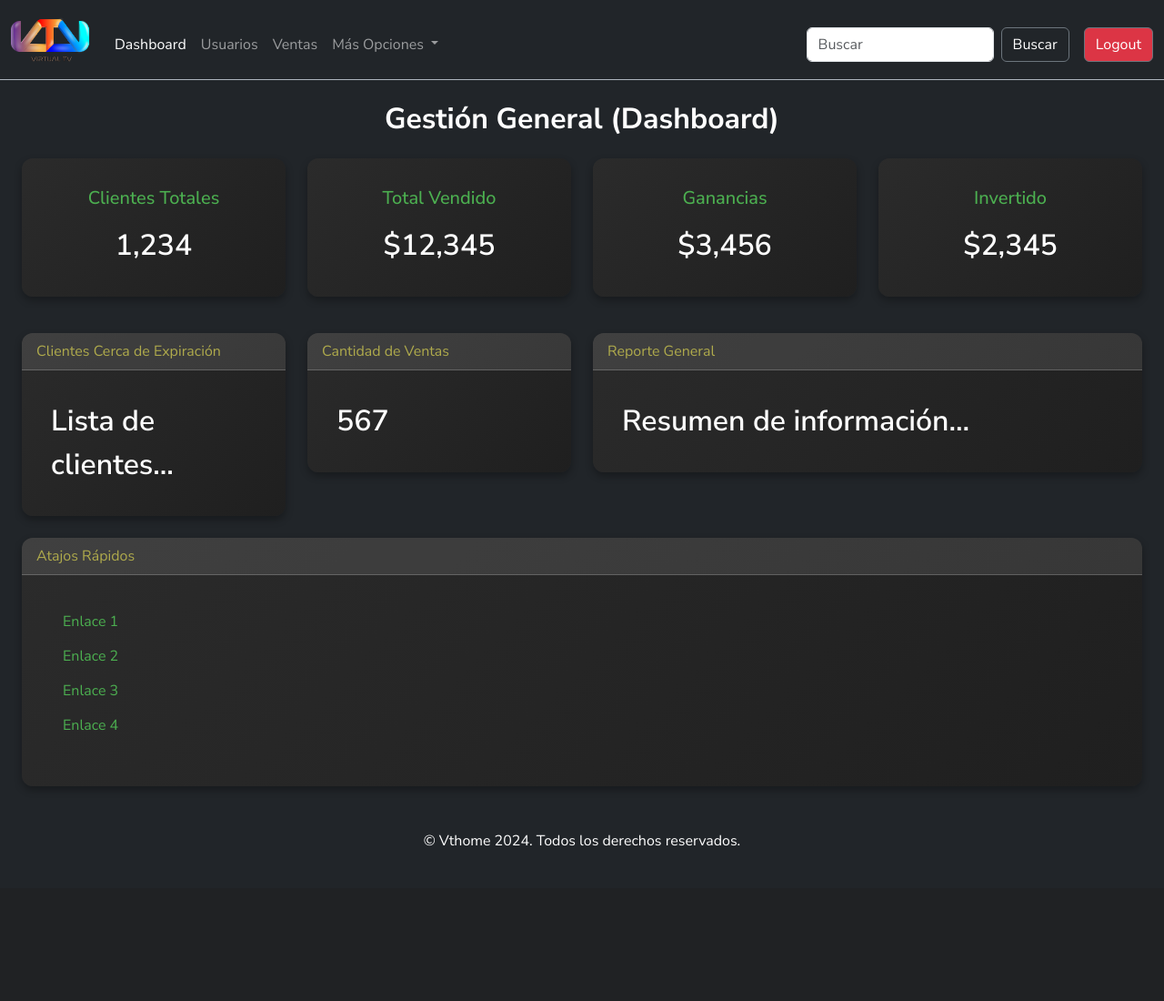
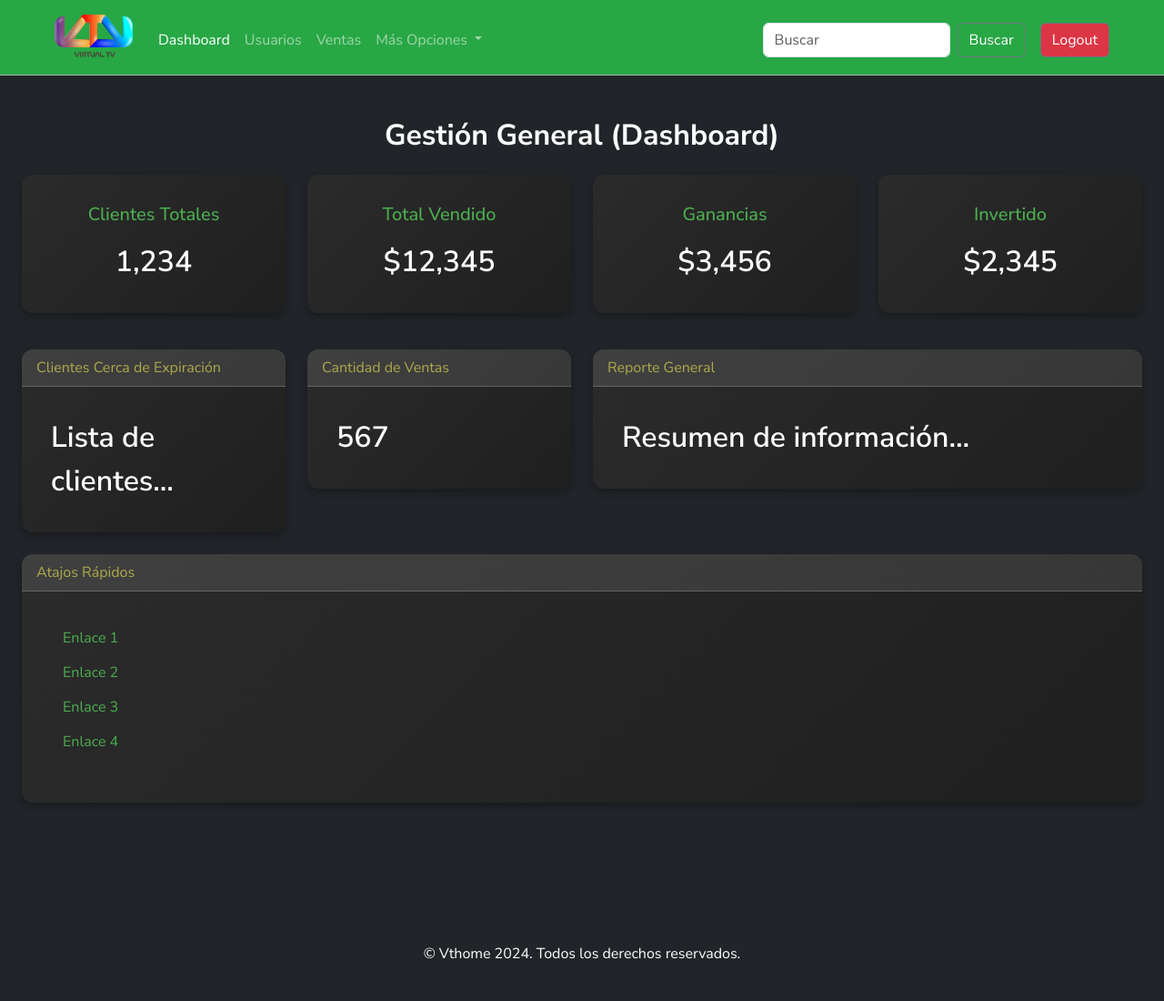
Before and after one commit to FovCruz/gestion-clientes, a Django app: page /dashboard/ in a window 1280 px wide. Shown: the whole page at 91% size. Before the commit the page ends 930 px from the top, so only its background shows below. Run offline with Django 5.2, Linux system fonts and the light colour scheme; the visitor is signed in with stand-in values (Sample User, id 1); parts of the project's set-up code (start-up, migrations or seed data) failed here and were passed over; some libraries are stand-ins or nearby versions.

Commit message:
modificacion templates

```diff
--- a/gestion_usuarios/static/css/styles.css
+++ b/gestion_usuarios/static/css/styles.css
@@ -83,7 +83,7 @@
 }
 
 .navbar {
-    padding: 10px 0 0 0;
+    padding: 5px 0 0 0;
     border-bottom: 1px solid var(--color-secondary);
 }
 
@@ -241,7 +241,8 @@
 }
 
 .container {
-    max-width: 1340px
+    max-width: 1340px;
+    margin-top: 130px;
   }
 
 h2{
@@ -249,3 +250,6 @@
     font-weight: 700;
     margin-bottom: 2rem;
 }
+.content-wrapper {
+    margin-top: 56px; /* Ajusta este valor según la altura de tu navbar */
+}
--- a/gestion_usuarios/templates/base.html
+++ b/gestion_usuarios/templates/base.html
@@ -44,7 +44,7 @@
 
 <body class="bg-dark text-white">
     {% include 'parts/navbar.html' %}
-    <div class="container mt-4">
+    <div class="container">
         {% block content %}
         {% endblock %}
     </div>
--- a/gestion_usuarios/templates/parts/navbar.html
+++ b/gestion_usuarios/templates/parts/navbar.html
@@ -1,7 +1,7 @@
 {% load static %}
 
 <!-- templates/parts/navbar.html -->
-<nav class="navbar navbar-expand-lg navbar-dark">
+<nav class="navbar navbar-expand-lg navbar-dark px-5 fixed-top bg-success">
     <div class="container-fluid">
         <!-- Logo -->
         <a class="navbar-brand" href="/">
--- a/gestion_usuarios/templates/usuarios/dashboard.html
+++ b/gestion_usuarios/templates/usuarios/dashboard.html
@@ -1,7 +1,7 @@
 {% extends 'base.html' %}
 
 {% block content %}
-<div class="container mt-4">
+<div class="container">
     <h2 class="mb-4 text-center">Gestión General (Dashboard)</h2>
 
     <div class="row mb-4">
```
